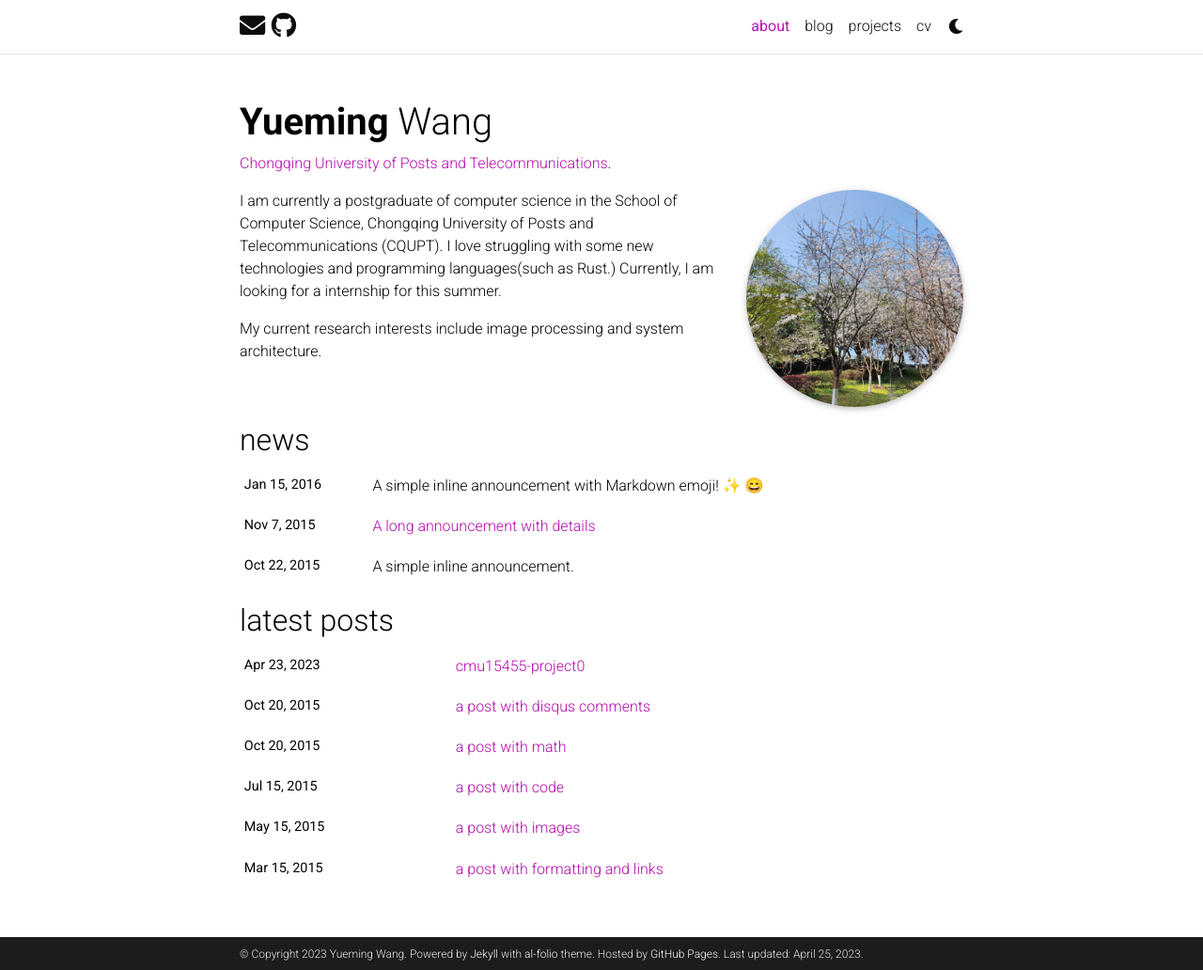
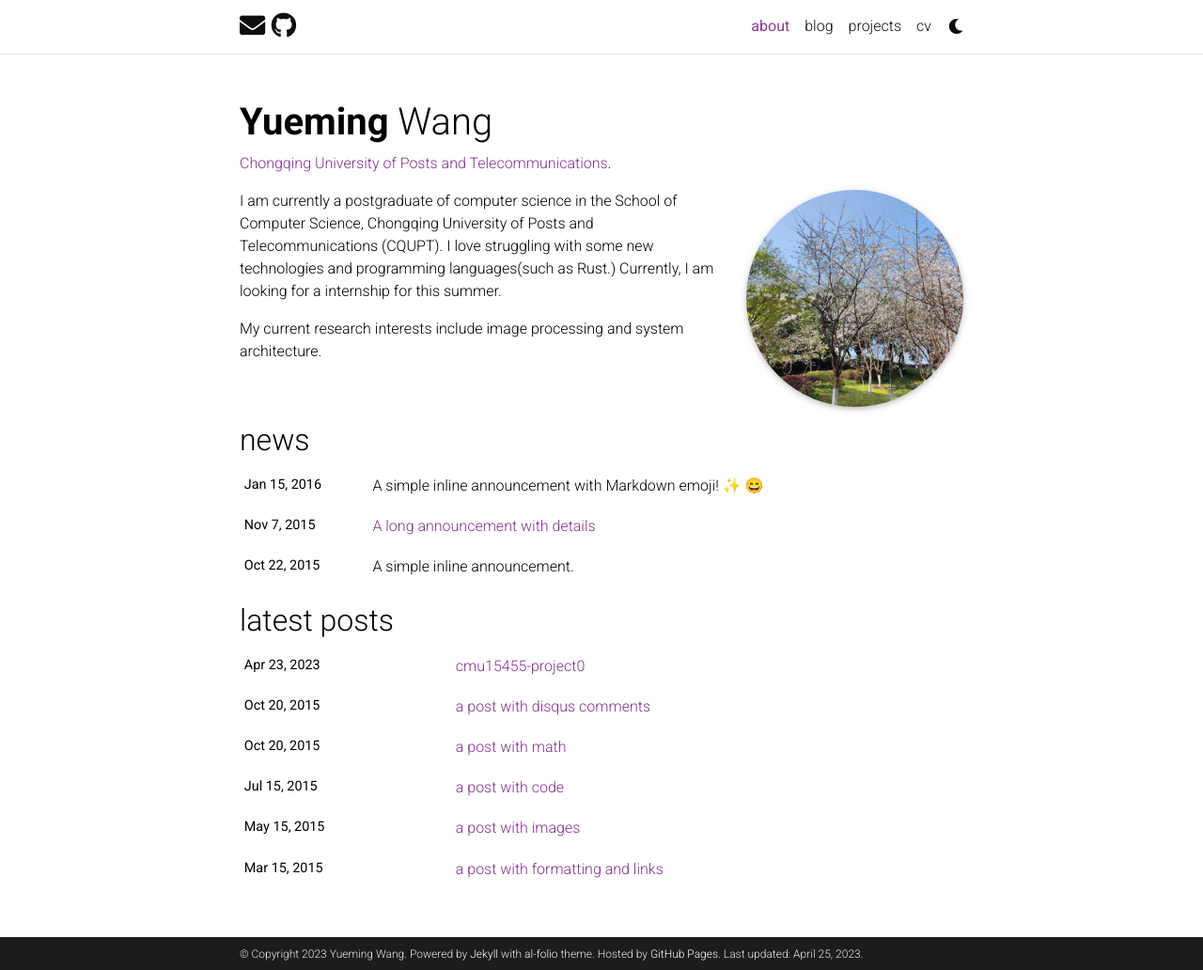
Before and after one commit to wangt99/wangt99.github.io, a Jekyll site: the page built from _pages/about.md, in a window 1280 px wide and 1032 px high. Shown: the whole window at 94% size. Built offline with Jekyll 4.4.1, drawn with Linux system fonts in a browser that asks for light colours; full-size pictures stand in for the smaller copies a plugin makes; emoji names are drawn with the system emoji font; comment, search, counter and statistics services are not loaded; a style sheet for code colours, icons or effects is not loaded.

Commit message:
Update _variables.scss

```diff
--- a/_sass/_variables.scss
+++ b/_sass/_variables.scss
@@ -17,7 +17,7 @@ $green-color-lime:    #B7D12A !default;
 $green-color-dark:    #009f06 !default;
 $green-color-light:   #ddffdd !default;
 $green-color-bright:  #11D68B !default;
-$purple-color:        #B509AC !default;
+$purple-color:        #82318E !default;
 $light-purple-color:  lighten($purple-color, 25%);
 $pink-color:          #f92080 !default;
 $pink-color-light:    #ffdddd !default;
```
